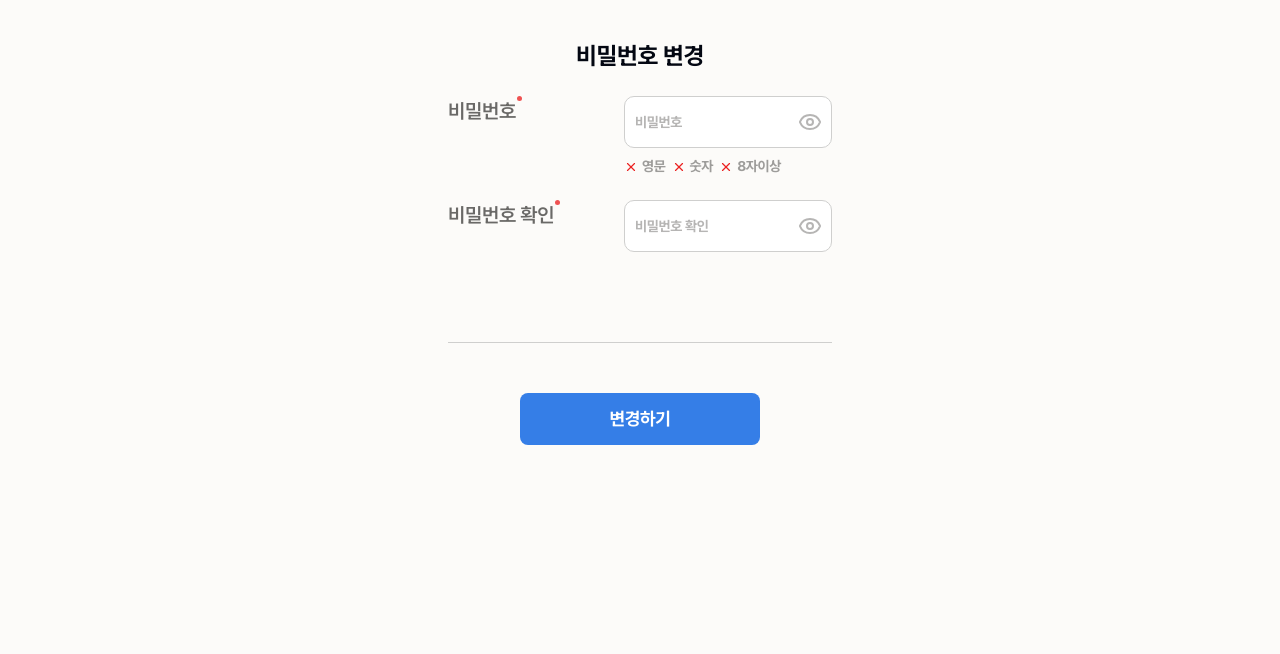
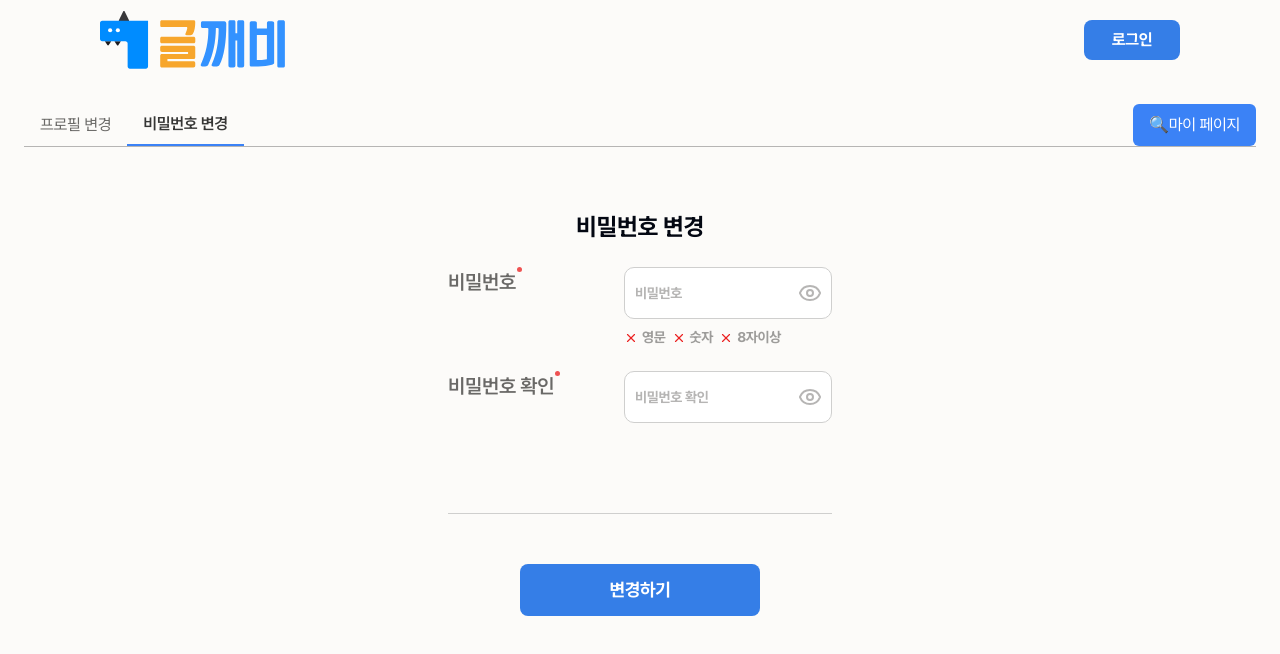
Before and after one commit to dev-rjw/geul-kkae-bi, a Next.js app: page /mypage/change-password in a window 1280 px wide. Shown: the top 654 px of the page. Built offline with nearby package versions, Linux system fonts and the light colour scheme; no server answers.

Commit message:
feat: tab 추가

```diff
--- /dev/null
+++ b/src/app/mypage/_components/Tabs.tsx
@@ -0,0 +1,55 @@
+'use client';
+import React, { useState } from 'react';
+import { usePathname, useRouter } from 'next/navigation';
+
+const Tabs = () => {
+  const path = usePathname();
+  const [activeTab, setActiveTab] = useState(path === '/mypage/information' ? '프로필 변경' : '비밀번호 변경');
+  const router = useRouter();
+
+  const moveTabs = (name: string, url: string) => {
+    setActiveTab(name);
+    router.push(url);
+  };
+
+  return (
+    <div>
+      <div className='p-6'>
+        <div className='flex border-b border-gray-300'>
+          <button
+            onClick={() => moveTabs('프로필 변경', '/mypage/information')}
+            className={`px-4 py-2 text-gray-600 ${
+              activeTab === '프로필 변경' ? 'border-b-2 border-blue-500 font-semibold text-gray-800' : 'hover:underline'
+            }`}
+          >
+            프로필 변경
+          </button>
+          <button
+            onClick={() => moveTabs('비밀번호 변경', '/mypage/change-password')}
+            className={`px-4 py-2 text-gray-600 ${
+              activeTab === '비밀번호 변경'
+                ? 'border-b-2 border-blue-500 font-semibold text-gray-800'
+                : 'hover:underline'
+            }`}
+          >
+            비밀번호 변경
+          </button>
+          <button
+            className='ml-auto px-4 py-2 bg-blue-500 text-white rounded-md hover:bg-blue-600'
+            onClick={() => router.push('/mypage')}
+          >
+            <span
+              role='img'
+              aria-label='search'
+            >
+              🔍
+            </span>
+            마이 페이지
+          </button>
+        </div>
+      </div>
+    </div>
+  );
+};
+
+export default Tabs;
--- a/src/app/mypage/change-password/page.tsx
+++ b/src/app/mypage/change-password/page.tsx
@@ -1,14 +1,20 @@
 import ChangePasswordForm from '@/app/(find)/_components/ChangePasswordForm';
 import React, { Suspense } from 'react';
+import Tabs from '../_components/Tabs';
+import Header from '@/components/Header';
 
 const ChangePasswordPage = () => {
   return (
+    <>
+      <Header />
+      <Tabs />
       <div className='max-w-96 mx-auto my-10'>
         <h2 className='text-2xl font-bold text-center mb-6'>비밀번호 변경</h2>
         <Suspense>
           <ChangePasswordForm />
         </Suspense>
       </div>
+    </>
   );
 };
 
--- a/src/app/mypage/information/page.tsx
+++ b/src/app/mypage/information/page.tsx
@@ -8,6 +8,7 @@ import { Camera } from 'lucide-react';
 import Header from '@/components/Header';
 import Footer from '@/components/Footer';
 import { useRouter } from 'next/navigation';
+import Tabs from '../_components/Tabs';
 
 export type User = {
   user_id: string;
@@ -62,6 +63,7 @@ const ProfileEdit = () => {
   return (
     <>
       <Header />
+      <Tabs />
       <h2 className='text-2xl font-bold text-center mb-6'>프로필 변경</h2>
       <div className='flex flex-col items-center p-8 bg-gray-50 min-h-screen'>
         {/* 프로필 이미지 업로드 */}
```
Lines whose indentation alone changed are shown as unchanged.
